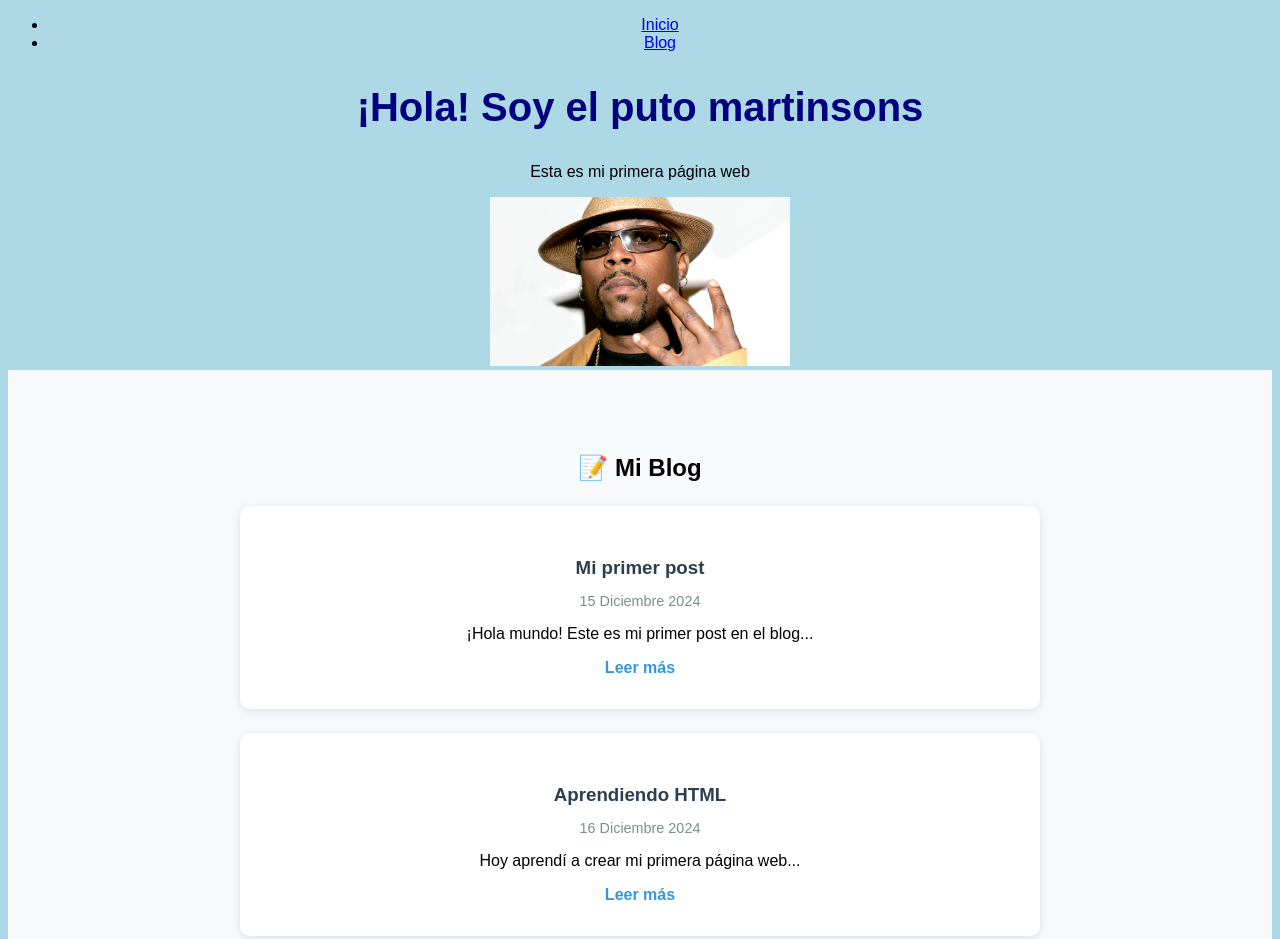
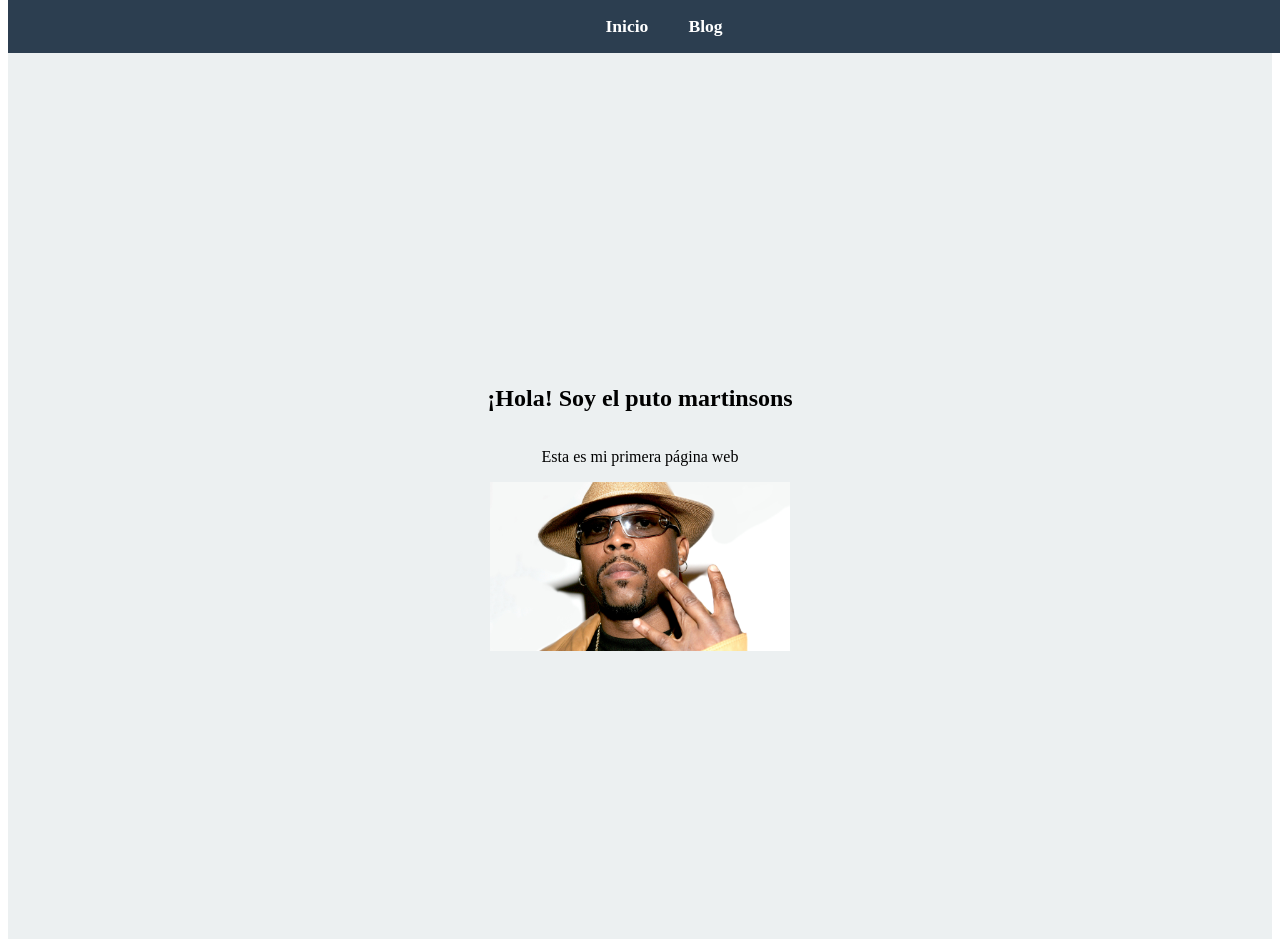
Before and after one commit to martimila34/pagina_personal, a plain HTML site: page index.html in a window 1280 px wide. Shown: the top 939 px of the page. Drawn offline with Linux system fonts and the light colour scheme.

Commit message:
Add files via upload

```diff
--- a/styles.css
+++ b/styles.css
@@ -1,17 +1,55 @@
-body {
-    background-color: lightblue;
-    text-align: center;
-    font-family: Arial;
+/* MENÚ DE NAVEGACIÓN */
+nav {
+    background: #2c3e50;
+    padding: 1rem;
+    position: fixed;
+    width: 100%;
+    top: 0;
+    z-index: 1000;
 }
 
-h1 {
-    color: navy;
-    font-size: 40px;
+nav ul {
+    list-style: none;
+    margin: 0;
+    padding: 0;
+    display: flex;
+    justify-content: center;
 }
-/* ESTILOS DEL BLOG */
+
+nav ul li {
+    margin: 0 20px;
+}
+
+nav ul li a {
+    color: white;
+    text-decoration: none;
+    font-weight: bold;
+    font-size: 1.1em;
+}
+
+nav ul li a:hover {
+    color: #3498db;
+    transition: color 0.3s;
+}
+
+/* SECCIONES */
+section {
+    padding: 100px 20px 50px;
+    min-height: 100vh;
+}
+
+#inicio {
+    background: #ecf0f1;
+    text-align: center;
+    display: flex;
+    flex-direction: column;
+    justify-content: center;
+    align-items: center;
+}
+
+/* BLOG */
 #blog {
     background: #f8f9fa;
-    padding: 4rem 2rem;
 }
 
 .entradas-blog {
@@ -42,6 +80,8 @@ h1 {
     color: #3498db;
     text-decoration: none;
     font-weight: bold;
+    display: inline-block;
+    margin-top: 1rem;
 }
 
 .leer-mas:hover {
```
